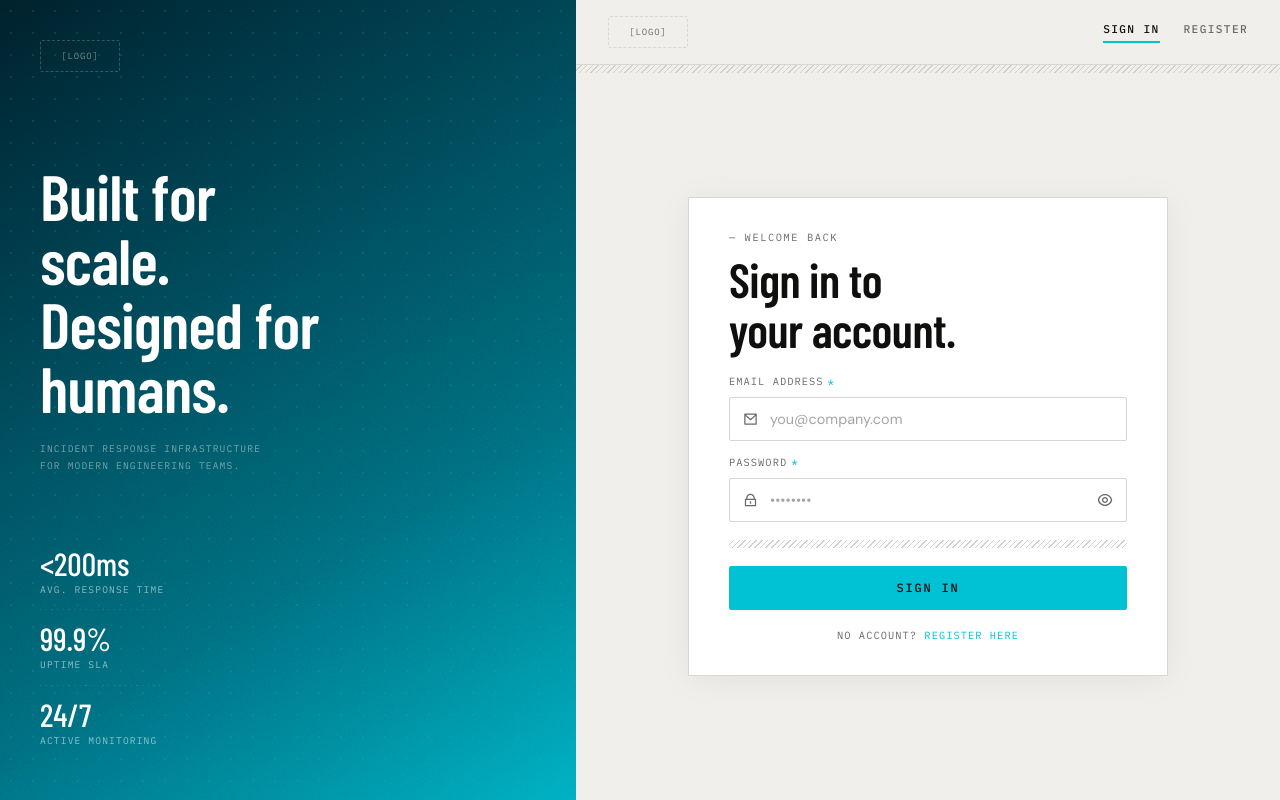
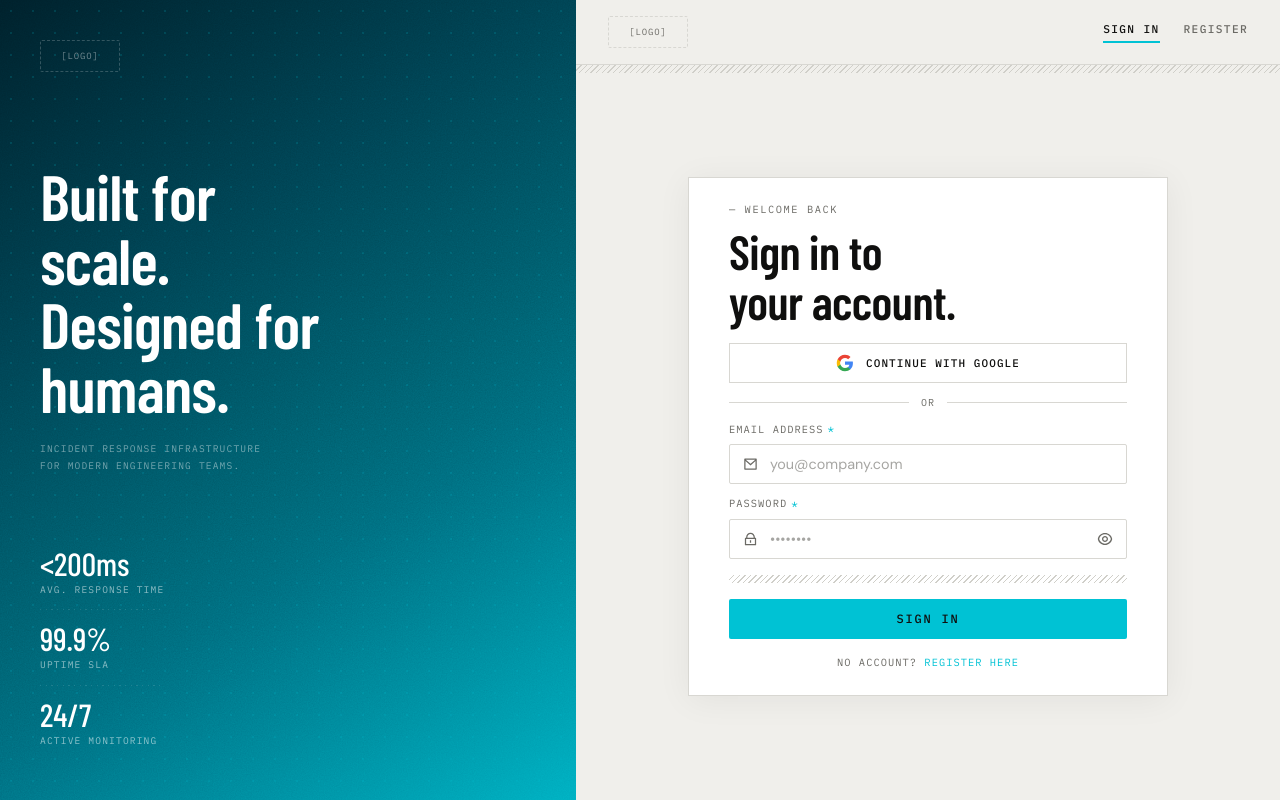
Before and after one commit to Rayala07/incido, a React (Vite) app in the folder frontend/: page /login in a window 1280 px wide. Built offline with nearby package versions, Linux system fonts and the light colour scheme.

Commit message:
ui: Add Google Auth button

```diff
--- a/frontend/src/auth/components/AuthLayout.jsx
+++ b/frontend/src/auth/components/AuthLayout.jsx
@@ -218,14 +218,14 @@
         */}
         <div className="flex-1 min-h-0 overflow-y-auto">
           {/* min-h-full + flex items-center = center when fits, top-align when scrolling */}
-          <div className="min-h-full flex items-center justify-center px-5 py-8">
+          <div className="min-h-full flex items-center justify-center px-5 py-4">
             <motion.div
               className={[
                 'w-full bg-[var(--bg-card)]',
                 'py-7 px-5',
                 'md:max-w-[480px] md:border md:border-[var(--border-col)]',
                 'md:shadow-[0_4px_32px_rgba(0,0,0,0.06)]',
-                'md:px-10 md:py-8',
+                'md:px-10 md:py-6',
                 'transition-all duration-300',
                 'hover:rounded-xl hover:border-accent',
                 'focus-within:rounded-xl focus-within:border-accent',
--- /dev/null
+++ b/frontend/src/auth/components/GoogleAuthButton.jsx
@@ -0,0 +1,36 @@
+export const GoogleAuthButton = ({ onClick }) => {
+  return (
+    <button
+      type="button"
+      onClick={onClick}
+      className={[
+        'flex items-center justify-center w-full h-10',
+        'bg-white dark:bg-[var(--bg-card)]',
+        'border border-[var(--border-col)]',
+        'rounded-none cursor-pointer',
+        'text-[var(--text-primary)] font-mono text-[11px] uppercase tracking-widest font-medium',
+        'transition-all duration-150',
+        'hover:bg-black/[0.03] dark:hover:bg-white/[0.05]',
+        'hover:border-accent',
+        'focus:outline-2 focus:outline-accent focus:outline-offset-2',
+        'active:translate-y-[1px]'
+      ].join(' ')}
+    >
+      <div className="flex items-center justify-center w-full">
+        {/* Absolute position the logo relative to the button center?
+            Or use gap? "Google G logo: 18px x 18px, left-aligned with 12px gap to text"
+            We can just use a flex container with items-center justify-center.
+            To make it look perfectly centered as a block: */}
+        <div className="flex items-center gap-[12px]">
+          <svg xmlns="http://www.w3.org/2000/svg" viewBox="0 0 24 24" width="18" height="18" className="shrink-0">
+            <path fill="#4285F4" d="M22.56 12.25c0-.78-.07-1.53-.2-2.25H12v4.26h5.92c-.26 1.37-1.04 2.53-2.21 3.31v2.77h3.57c2.08-1.92 3.28-4.74 3.28-8.09z"/>
+            <path fill="#34A853" d="M12 23c2.97 0 5.46-.98 7.28-2.66l-3.57-2.77c-.98.66-2.23 1.06-3.71 1.06-2.86 0-5.29-1.93-6.16-4.53H2.18v2.84C3.99 20.53 7.7 23 12 23z"/>
+            <path fill="#FBBC05" d="M5.84 14.09c-.22-.66-.35-1.36-.35-2.09s.13-1.43.35-2.09V7.07H2.18C1.43 8.55 1 10.22 1 12s.43 3.45 1.18 4.93l3.66-2.84z"/>
+            <path fill="#EA4335" d="M12 5.38c1.62 0 3.06.56 4.21 1.64l3.15-3.15C17.45 2.09 14.97 1 12 1 7.7 1 3.99 3.47 2.18 7.07l3.66 2.84c.87-2.6 3.3-4.53 6.16-4.53z"/>
+          </svg>
+          <span>Continue with Google</span>
+        </div>
+      </div>
+    </button>
+  )
+}
--- a/frontend/src/auth/pages/LoginPage.jsx
+++ b/frontend/src/auth/pages/LoginPage.jsx
@@ -2,6 +2,7 @@
 import { Link } from 'react-router-dom'
 import { motion } from 'motion/react'
 import { RiEyeLine, RiEyeOffLine, RiMailLine, RiLockLine } from '@remixicon/react'
+import { GoogleAuthButton } from '../components/GoogleAuthButton'
 
 // ── Reusable field wrapper ────────────────────────────────
 const Field = ({ label, required, error, children, delay = 0 }) => (
@@ -36,7 +37,7 @@
 // ── Base input classes ────────────────────────────────────
 const inputBase = (hasError) =>
   [
-    'w-full h-11 px-4 bg-transparent',
+    'w-full h-10 px-4 bg-transparent',
     'border border-[var(--border-col)] rounded-[2px]',
     'text-[var(--text-primary)] font-sans font-normal text-[0.9rem]',
     'placeholder:text-[var(--text-muted)] placeholder:opacity-60',
@@ -83,7 +84,7 @@
         initial={{ opacity: 0, y: 12 }}
         animate={{ opacity: 1, y: 0 }}
         transition={{ duration: 0.45, ease: [0.22, 1, 0.36, 1] }}
-        className="mb-5"
+        className="mb-4"
       >
         <p className="font-mono font-normal text-[0.65rem] uppercase tracking-[0.15em] text-[var(--text-muted)] mb-2">
           — Welcome back
@@ -96,8 +97,28 @@
         </h2>
       </motion.div>
 
+      <motion.div
+        initial={{ opacity: 0, y: 10 }}
+        animate={{ opacity: 1, y: 0 }}
+        transition={{ duration: 0.4, ease: [0.22, 1, 0.36, 1], delay: 0.05 }}
+        className="w-full"
+      >
+        <GoogleAuthButton onClick={() => {
+          // TODO: wire Google OAuth handler
+        }} />
+
+        {/* OR Divider */}
+        <div className="flex items-center gap-3 my-3">
+          <hr className="flex-1 border-t border-[var(--border-col)]" />
+          <span className="font-mono text-[10px] uppercase tracking-widest text-[var(--text-muted)]">
+            or
+          </span>
+          <hr className="flex-1 border-t border-[var(--border-col)]" />
+        </div>
+      </motion.div>
+
       {/* Form */}
-      <form onSubmit={handleSubmit} noValidate className="flex flex-col gap-[14px]">
+      <form onSubmit={handleSubmit} noValidate className="flex flex-col gap-3">
 
         {/* Email */}
         <Field label="Email Address" required error={errors.email} delay={0.08}>
@@ -156,7 +177,7 @@
           id="login-submit"
           type="submit"
           className={[
-            'w-full h-11 bg-accent text-[#0F0F0E]',
+            'w-full h-10 bg-accent text-[#0F0F0E]',
             'font-mono font-medium text-[0.75rem] uppercase tracking-[0.15em]',
             'rounded-[2px] border-none cursor-pointer',
             'transition-all duration-200',
--- a/frontend/src/auth/pages/RegisterPage.jsx
+++ b/frontend/src/auth/pages/RegisterPage.jsx
@@ -6,6 +6,7 @@
   RiMailLine, RiLockLine,
   RiUser3Line, RiShieldLine,
 } from '@remixicon/react'
+import { GoogleAuthButton } from '../components/GoogleAuthButton'
 
 // ── Password strength logic ───────────────────────────────
 const calcStrength = (pwd) => {
@@ -101,7 +102,7 @@
 // ── Base input classes ────────────────────────────────────
 const inputBase = (hasError) =>
   [
-    'w-full h-11 px-4 bg-transparent',
+    'w-full h-10 px-4 bg-transparent',
     'border border-[var(--border-col)] rounded-[2px]',
     'text-[var(--text-primary)] font-sans font-normal text-[0.9rem]',
     'placeholder:text-[var(--text-muted)] placeholder:opacity-60',
@@ -182,7 +183,7 @@
         initial={{ opacity: 0, y: 12 }}
         animate={{ opacity: 1, y: 0 }}
         transition={{ duration: 0.45, ease: [0.22, 1, 0.36, 1] }}
-        className="mb-5"
+        className="mb-4"
       >
         <p className="font-mono font-normal text-[0.65rem] uppercase tracking-[0.15em] text-[var(--text-muted)] mb-2">
           — New account
@@ -195,8 +196,28 @@
         </h2>
       </motion.div>
 
+      <motion.div
+        initial={{ opacity: 0, y: 10 }}
+        animate={{ opacity: 1, y: 0 }}
+        transition={{ duration: 0.4, ease: [0.22, 1, 0.36, 1], delay: 0.05 }}
+        className="w-full"
+      >
+        <GoogleAuthButton onClick={() => {
+          // TODO: wire Google OAuth handler
+        }} />
+
+        {/* OR Divider */}
+        <div className="flex items-center gap-3 my-3">
+          <hr className="flex-1 border-t border-[var(--border-col)]" />
+          <span className="font-mono text-[10px] uppercase tracking-widest text-[var(--text-muted)]">
+            or
+          </span>
+          <hr className="flex-1 border-t border-[var(--border-col)]" />
+        </div>
+      </motion.div>
+
       {/* Form */}
-      <form onSubmit={handleSubmit} noValidate className="flex flex-col gap-[14px]">
+      <form onSubmit={handleSubmit} noValidate className="flex flex-col gap-3">
 
         {/* ── Section: Account Info ──────────────────────── */}
         <SectionLabel delay={0.06}>Account Info</SectionLabel>
@@ -318,7 +339,7 @@
           id="register-submit"
           type="submit"
           className={[
-            'w-full h-11 bg-accent text-[#0F0F0E]',
+            'w-full h-10 bg-accent text-[#0F0F0E]',
             'font-mono font-medium text-[0.75rem] uppercase tracking-[0.15em]',
             'rounded-[2px] border-none cursor-pointer',
             'transition-all duration-200',
```
